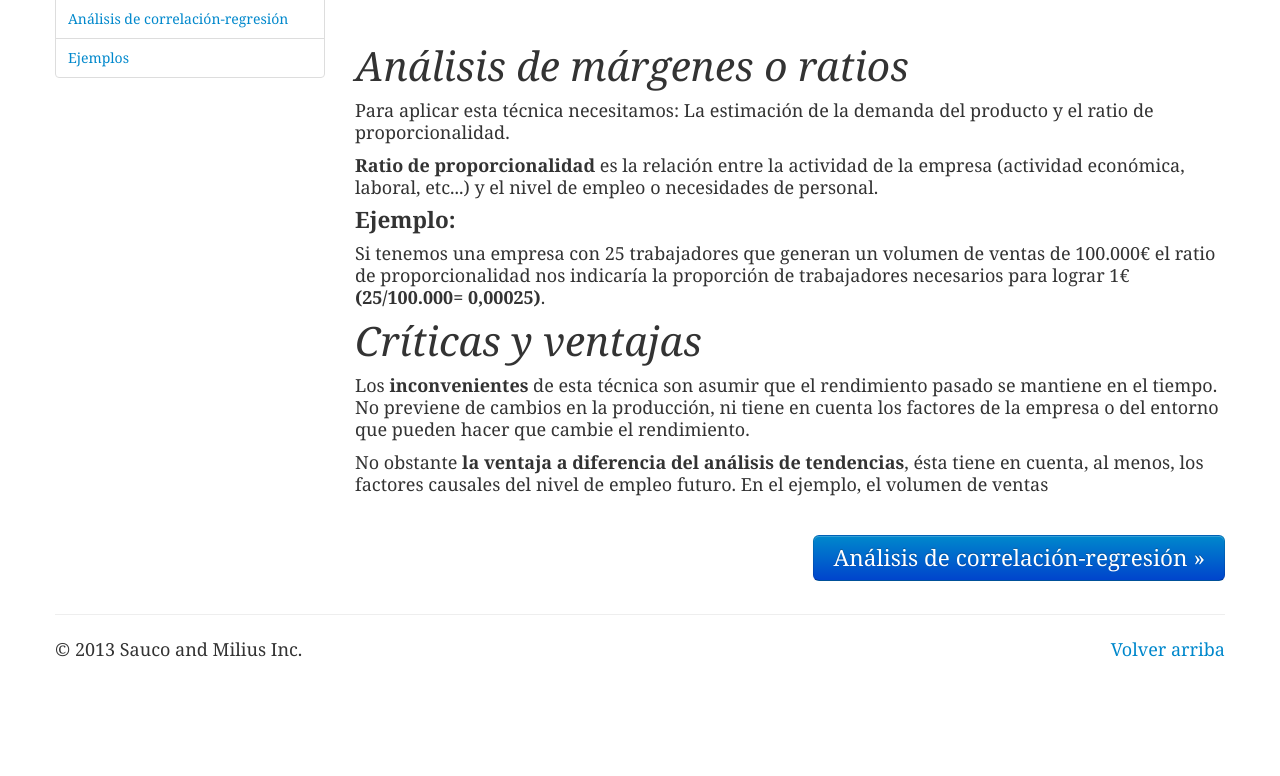
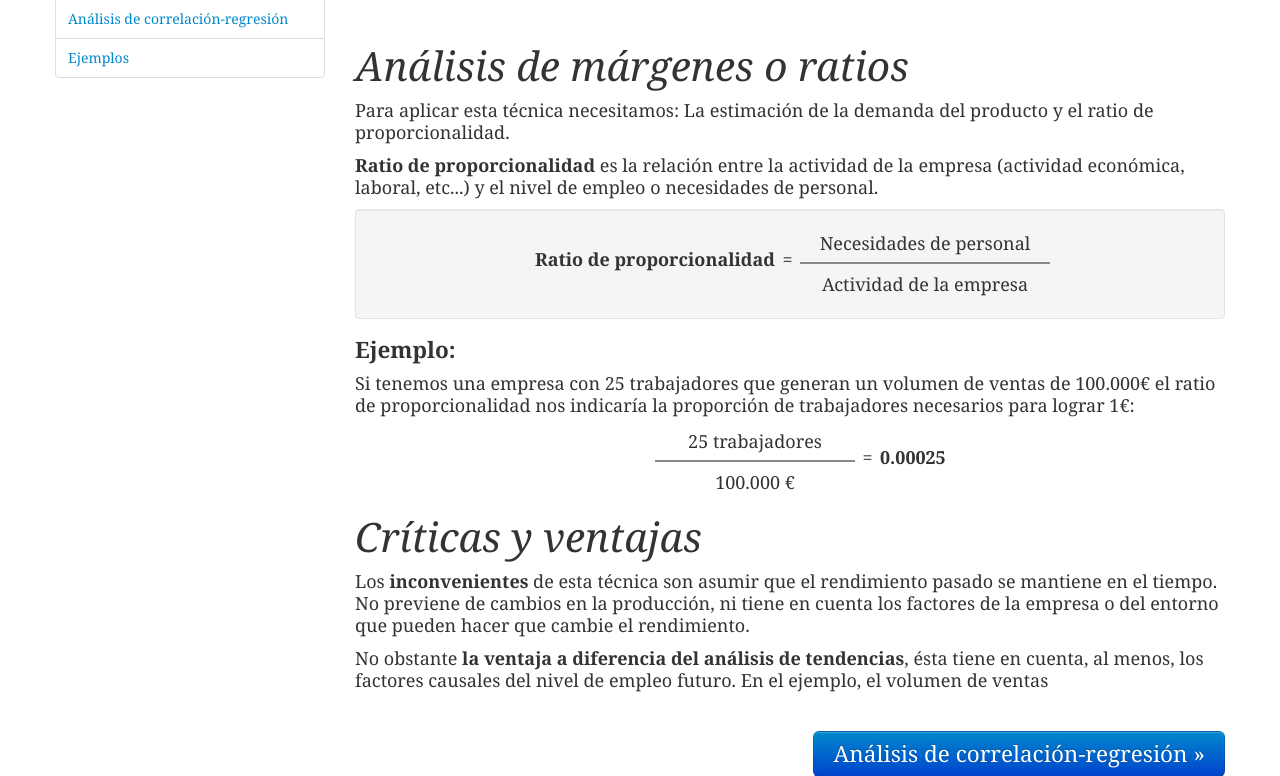
Before and after one commit to Sauco82/aprendiendo-frontend, a PHP site: page /calculos/margenes.html in a window 1280 px wide. Shown: the part 202-978 px from the top of the page. Before the commit the page ends 859 px from the top, so only its background shows below. Run offline with PHP 8.4, Linux system fonts and the light colour scheme.

Commit message:
estilos para margenes o ratios

```diff
--- a/calculos/css/estilos.css
+++ b/calculos/css/estilos.css
@@ -26,9 +26,9 @@ table tr.promedio td,table tr.promedio th{background:#0099d4;color:white;}
 .marco_del_ejemplo .datos{width:260px; margin: 0px 50px;}
 .marco_del_ejemplo .formulas{width:440px;margin: 0px 20px;}
 
-.rango{padding: 20px; text-align: center; font-size: 24px;}
+.rango{padding: 40px 20px 20px 20px; text-align: center; font-size: 24px;}
 
-.cuenta{margin:0 auto;}
+
 .cuenta .nombre, .cuenta .igual, .cuenta .fraccion, .cuenta .resultado{float:left;}
 .cuenta .nombre, .cuenta .igual, .cuenta .resultado{line-height: 60px; vertical-align: center;}
 .cuenta .nombre{width: 145px; text-align: right;}
@@ -36,12 +36,26 @@ table tr.promedio td,table tr.promedio th{background:#0099d4;color:white;}
 .cuenta .fraccion{width:200px;}
 .cuenta .resultado{width:40px;}
 
+.cuenta_margenes{ overflow: hidden; display: block}
+.cuenta_margenes .cuenta{margin:0 auto; width: 520px}
+.cuenta_margenes .cuenta .nombre{width: 245px; }
+.cuenta_margenes .cuenta .fraccion{width:250px;}
+
+.cuenta_margenes_ejemplo{ overflow: hidden; display: block}
+.cuenta_margenes_ejemplo .cuenta{margin:0 auto; width: 270px}
+.cuenta_margenes_ejemplo .cuenta .fraccion{width:200px;}
+
+
 .dividendo,.divisor{display: block; text-align: center; line-height: 28px}
 .dividendo{border-bottom: 2px solid #888;padding-bottom: 5px;}
 .divisor{padding-top: 5px;	line-height: 30px}
 .resultado{float:left;height: 77px;line-height: 77px;font-weight: bold;}
 
 table.datos td.sumandos{background:#BEE5F7;}
+
+
+
+
 
 
 /* Media queries */
--- a/calculos/margenes.html
+++ b/calculos/margenes.html
@@ -88,9 +88,30 @@
 		<p>Para aplicar esta técnica necesitamos: La estimación de la demanda del producto y el ratio de proporcionalidad.</p>
 		<p><strong>Ratio de proporcionalidad</strong> es la relación entre la actividad de la empresa (actividad económica, laboral, etc...) y el nivel de empleo o necesidades de personal.</p>
 
+		<div class="cuenta_margenes well">
+	    	<div class="cuenta">
+				<strong class="nombre">Ratio de proporcionalidad</strong>
+				<span class="igual">=</span>
+				<div class="fraccion">
+					<span class="dividendo">Necesidades de personal</span>
+					<span class="divisor">Actividad de la empresa</span>
+				</div>
+			</div>
+		</div>
+
 		<h4>Ejemplo:</h4>
-		<p>Si tenemos una empresa con 25 trabajadores que generan un volumen de ventas de 100.000€ el ratio de proporcionalidad nos indicaría la proporción de trabajadores necesarios para lograr 1€ <br/>
-		<strong>(25/100.000= 0,00025)</strong>.</p>
+		<p>Si tenemos una empresa con 25 trabajadores que generan un volumen de ventas de 100.000€ el ratio de proporcionalidad nos indicaría la proporción de trabajadores necesarios para lograr 1€:</p>
+
+		<div class="cuenta_margenes_ejemplo">
+	    	<div class="cuenta">
+				<div class="fraccion">
+					<span class="dividendo">25 trabajadores</span>
+					<span class="divisor">100.000 €</span>
+				</div>
+				<span class="igual">=</span>
+				<span class="resultado">0.00025</span>
+			</div>
+		</div>
 
 		<h2>Críticas y ventajas</h2>
 		<p>	Los <strong>inconvenientes</strong> de esta técnica son asumir que el rendimiento pasado se mantiene en el tiempo. No previene de cambios en la producción, ni tiene en cuenta los factores de la empresa o del entorno que pueden hacer que cambie el rendimiento.</p>
```
